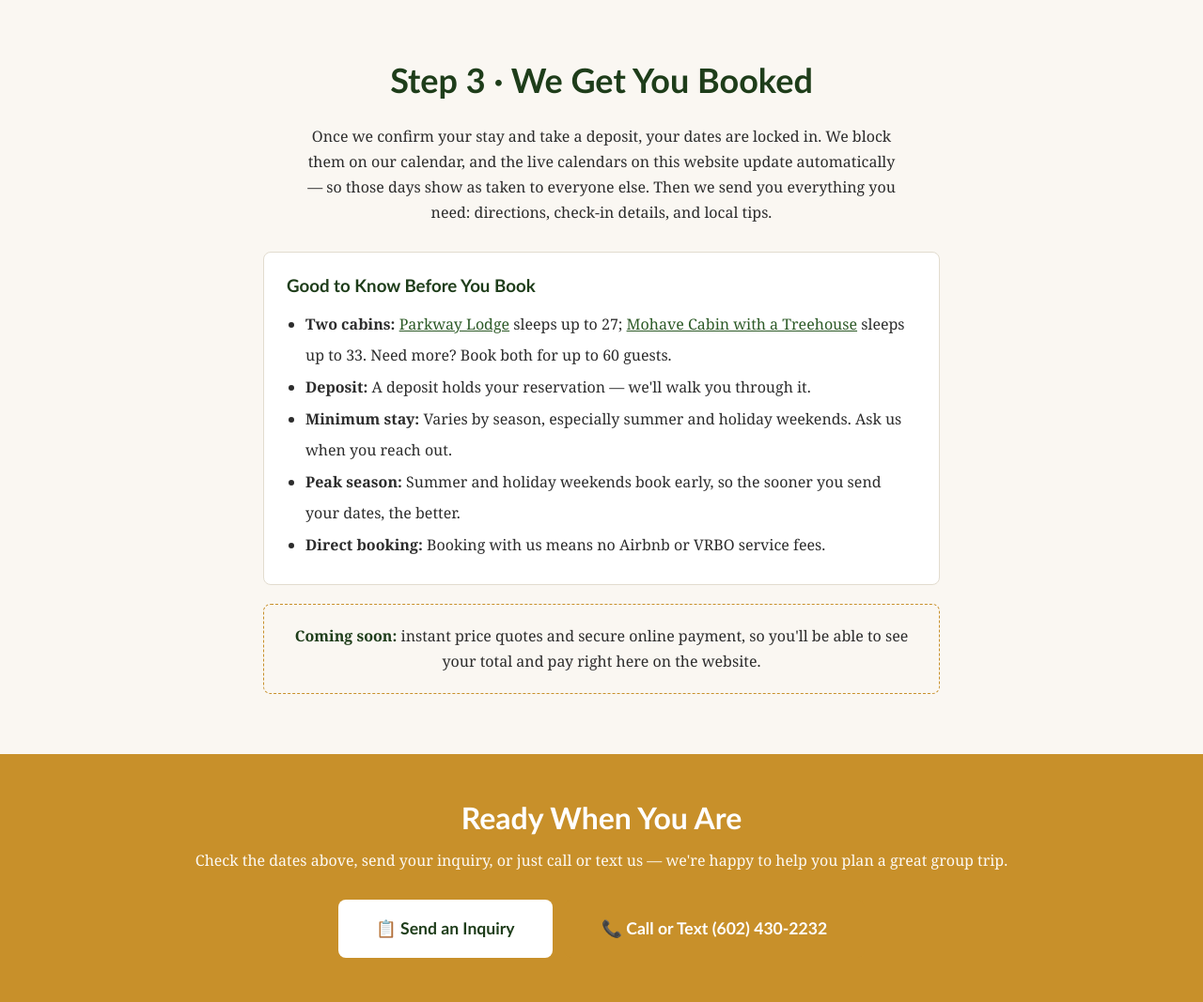
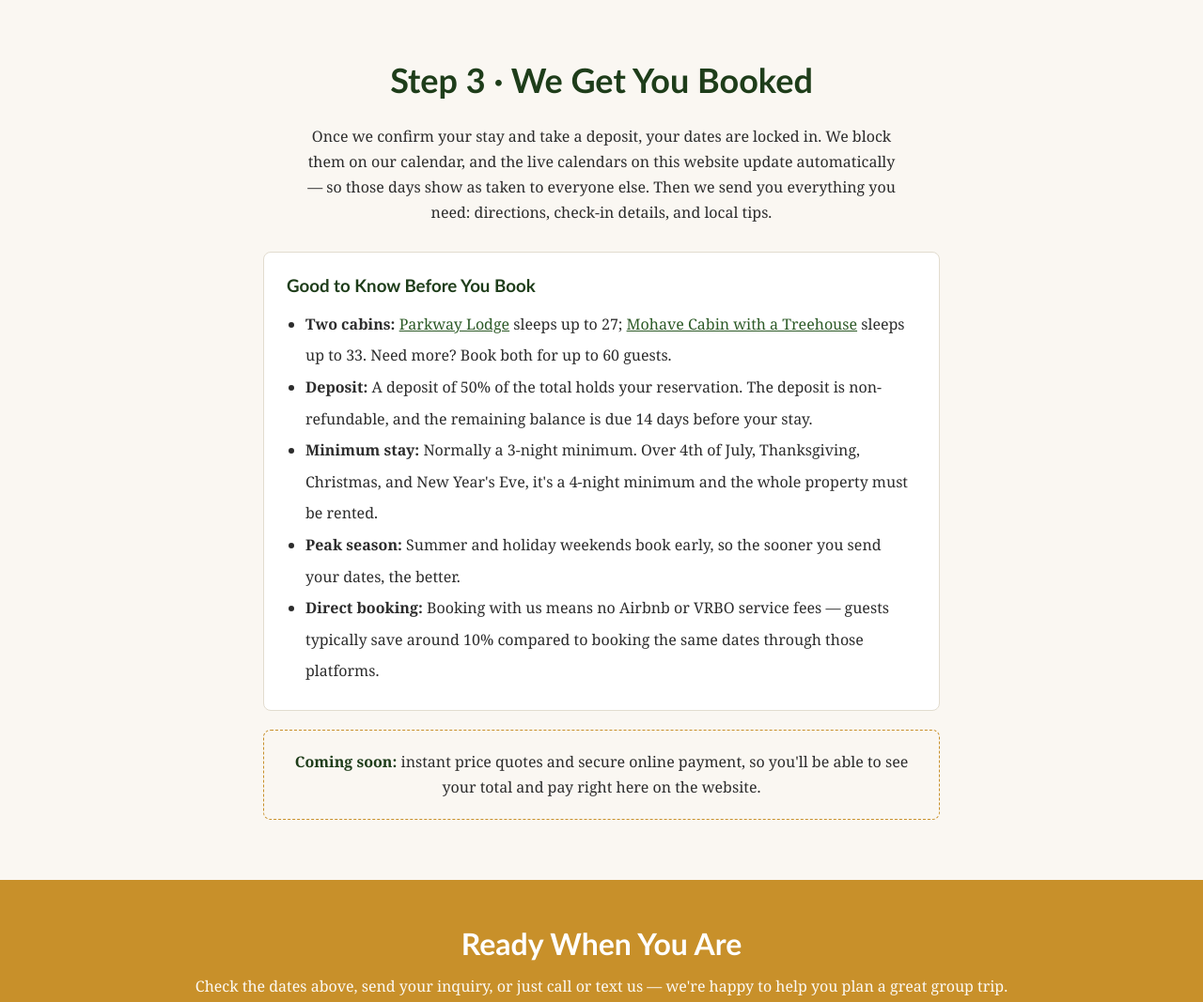
Before and after one commit to shiloh-lundahl/arizonafamilycabins, a Flask app: page /how-to-book/ in a window 1280 px wide. Shown: the part 2634-3701 px from the top of the page at 94% size. Run offline with Flask 3, Linux system fonts and the light colour scheme; data that the repository does not hold is empty; some libraries are stand-ins or nearby versions.

Commit message:
Add real deposit, minimum-stay, and direct-booking savings details
Replaces vague "we'll walk you through it" copy with the actual
50% non-refundable deposit / 14-day balance policy, spells out the
3-night (4-night + whole-property on major holidays) minimum stay
rule, and notes the ~10% typical savings vs. Airbnb/VRBO.

```diff
--- a/templates/how_to_book.html
+++ b/templates/how_to_book.html
@@ -144,10 +144,10 @@
       <h3 style="color:var(--pine-dk);margin-bottom:12px;">Good to Know Before You Book</h3>
       <ul style="padding-left:20px;list-style:disc;line-height:2.1;">
         <li><strong>Two cabins:</strong> <a href="/parkway-lodge/">Parkway Lodge</a> sleeps up to 27; <a href="/mohave-cabin-treehouse/">Mohave Cabin with a Treehouse</a> sleeps up to 33. Need more? Book both for up to 60 guests.</li>
-        <li><strong>Deposit:</strong> A deposit holds your reservation — we'll walk you through it.</li>
-        <li><strong>Minimum stay:</strong> Varies by season, especially summer and holiday weekends. Ask us when you reach out.</li>
+        <li><strong>Deposit:</strong> A deposit of 50% of the total holds your reservation. The deposit is non-refundable, and the remaining balance is due 14 days before your stay.</li>
+        <li><strong>Minimum stay:</strong> Normally a 3-night minimum. Over 4th of July, Thanksgiving, Christmas, and New Year's Eve, it's a 4-night minimum and the whole property must be rented.</li>
         <li><strong>Peak season:</strong> Summer and holiday weekends book early, so the sooner you send your dates, the better.</li>
-        <li><strong>Direct booking:</strong> Booking with us means no Airbnb or VRBO service fees.</li>
+        <li><strong>Direct booking:</strong> Booking with us means no Airbnb or VRBO service fees — guests typically save around 10% compared to booking the same dates through those platforms.</li>
       </ul>
     </div>
 
```
